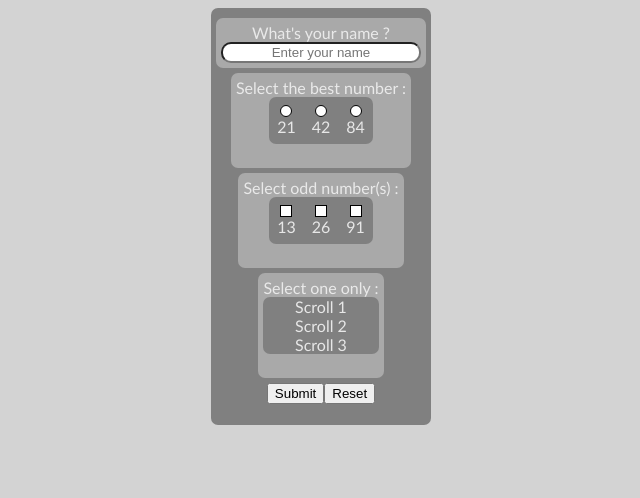
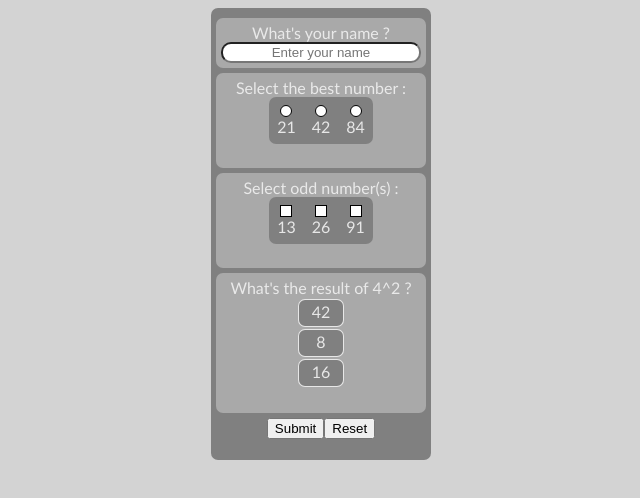
Before and after one commit to sregnard42/react-app, a React app: page / in a window 1280 px wide. Shown: the whole page, without its empty margins (319-959 px from the left). Built offline with nearby package versions, Linux system fonts and the light colour scheme.

Commit message:
Renamed Scroll to DropDown + minor css changes

```diff
--- /dev/null
+++ b/src/DropDown/DropDown.js
@@ -0,0 +1,55 @@
+import React from 'react';
+import styles from './DropDown.module.css';
+
+class DropDownItem extends React.Component {
+    constructor(props) {
+        super(props);
+        this.selected = false;
+    }
+
+    onChange = () => {
+        this.selected = true;
+        this.props.onChange(this.props.name);
+    }
+
+    render() {
+        return (
+            <div className={styles.DropDownItem}>
+                {this.props.name}
+            </div>
+        );
+    }
+}
+
+class DropDown extends React.Component {
+    constructor(props) {
+        super(props);
+        this.key = 1;
+        this.btn = 0;
+        this.selected = '';
+        this.onChange = this.onChange.bind(this);
+    }
+
+    onChange(name) {
+        this.selected = name;
+        this.props.handleChange(name);
+    }
+
+    render() {
+        return (
+            <div className={styles.DropDown}>
+                {this.props.choices.map((choice) => {
+                    return (
+                        <DropDownItem
+                            key={this.key++}
+                            name={choice}
+                            onChange={this.onChange}
+                        />
+                    )
+                })}
+            </div>
+        );
+    }
+}
+
+export default DropDown;
--- /dev/null
+++ b/src/DropDown/DropDown.module.css
@@ -0,0 +1,21 @@
+.DropDown {
+    border-radius:7px;
+    width:50px;
+    margin:auto;
+}
+
+.DropDownItem {
+    margin:2px;
+    padding:2px;
+    height:22px;
+    border-style: solid;
+    border-width: 1px;
+    border-radius:7px;
+    border-color:#eeee;
+    background-color:gray;
+}
+
+.DropDownItemSelected {
+    background-color:#eeee;
+    color:gray;
+}
--- a/src/Form/Form.js
+++ b/src/Form/Form.js
@@ -4,7 +4,7 @@ import Question from '../Question/Question';
 import Input from '../Input/Input';
 import Radio from '../Radio/Radio';
 import Tick from '../Tick/Tick';
-import Scroll from '../Scroll/Scroll';
+import Scroll from '../DropDown/DropDown';
 
 class Form extends React.Component {
     constructor(props) {
@@ -124,13 +124,13 @@ class Form extends React.Component {
                         }
                     />
                     <Question
-                        q={'Select one only :'}
+                        q={'What\'s the result of 4^2 ?'}
                         a={
                             <Scroll
                                 choices={[
-                                    'Scroll 1',
-                                    'Scroll 2',
-                                    'Scroll 3'
+                                    '42',
+                                    '8',
+                                    '16'
                                 ]}
                             />
                         }
--- a/src/Question/Question.module.css
+++ b/src/Question/Question.module.css
@@ -1,5 +1,5 @@
 .Question {
-    width: fit-content;
+    width: auto;
     margin: auto;
     margin-top : 5px;
     margin-bottom : 5px;
--- a/src/Scroll/Scroll.js
+++ /dev/null
@@ -1,38 +0,0 @@
-import React from 'react';
-import styles from './Scroll.module.css';
-
-class ScrollItem extends React.Component {
-    render() {
-        return (
-            <div>
-                {this.props.name}
-            </div>
-        );
-    }
-}
-
-class Scroll extends React.Component {
-
-    constructor(props)
-    {
-        super(props);
-        this.key = 1;
-    }
-
-    render() {
-        return (
-            <div className={styles.Scroll}>
-                {this.props.choices.map((choice) => {
-                    return (
-                        <ScrollItem
-                            key={this.key++}
-                            name={choice}
-                        />
-                    )
-                })}
-            </div>
-        );
-    }
-}
-
-export default Scroll;
--- a/src/Scroll/Scroll.module.css
+++ /dev/null
@@ -1,4 +0,0 @@
-.Scroll {
-    background-color:gray;
-    border-radius:7px;
-}
```
